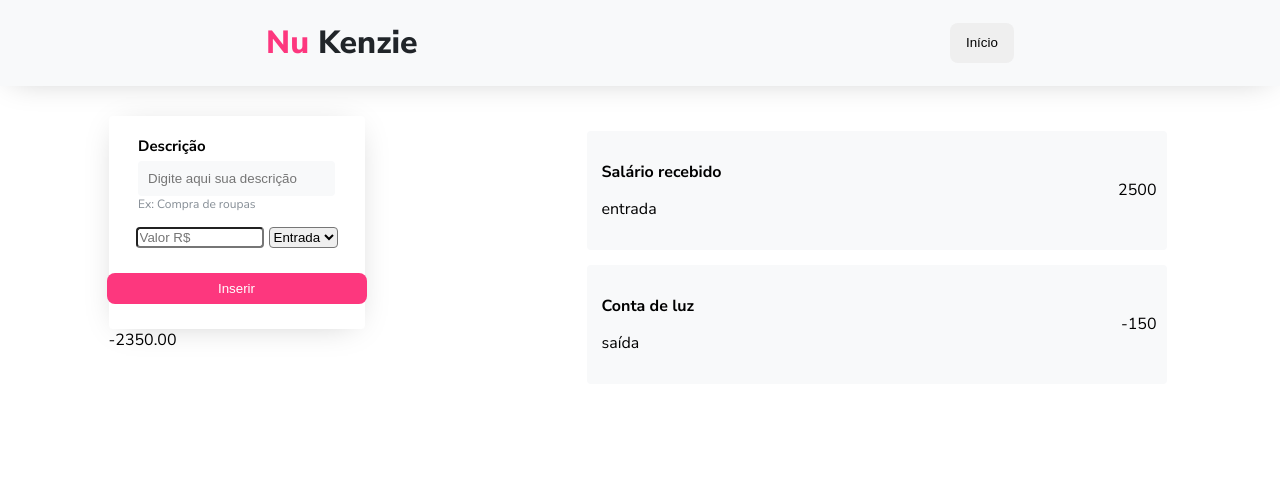
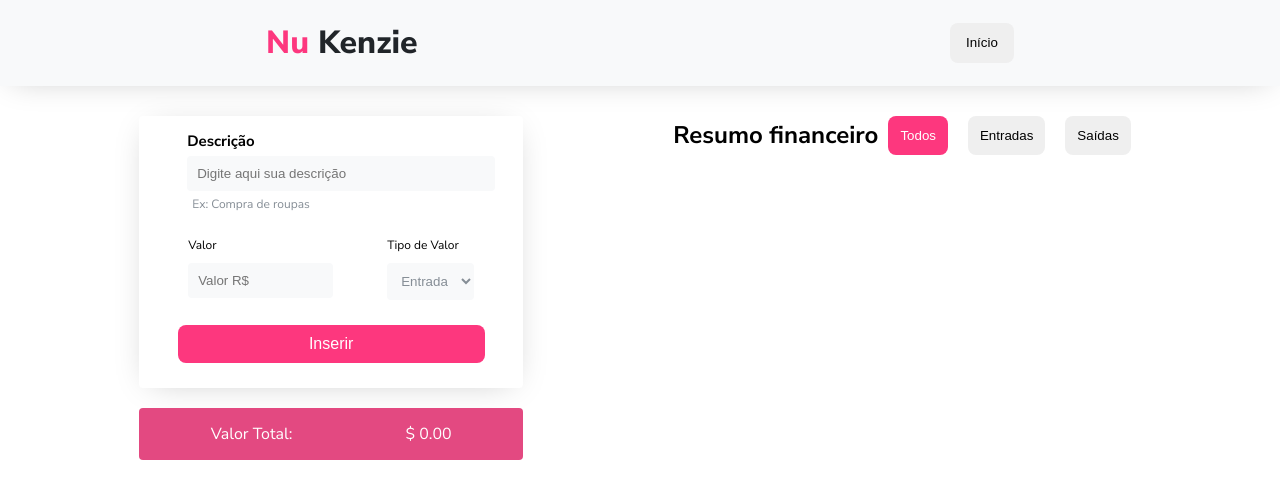
Before and after one commit to Kenzie-Academy-Brasil-Developers/react-entrega-s1-nu-kenzie-guisix18, a React (Create React App) app: page / in a window 1280 px wide. Shown: the top 498 px of the page. Built offline with nearby package versions, Linux system fonts and the light colour scheme.

Commit message:
Fix: Reduce logic and CSS styling done.

```diff
--- a/src/App.css
+++ b/src/App.css
@@ -1,18 +1,89 @@
 body {
   font-family: 'Nunito Sans', sans-serif;
+  width: 100vw;
 }
 
 .mainDiv {
   width: 100vw;
   display: flex;
   flex-direction: row;
-  justify-content: space-around;
+  justify-content: center;
   margin: 0 auto;
 }
 
 .Form {
   display: flex;
-  width: 20vw;
-  margin: 0;
+  width: 30vw;
+  margin: 0 150px 0 0;
   flex-direction: column;
 }
+
+.filters {
+  display: flex;
+  justify-content: space-between;
+  align-items: center;
+}
+
+.filters h2 {
+  margin: 0;
+}
+
+.filters button {
+  padding: 12px;
+  margin: 0 10px;
+}
+
+.Todos {
+  background-color: #FD377E;
+  color: #FFF;
+  cursor: pointer;
+  border-radius: 8px;
+  border: none;
+}
+
+.Entradas {
+  cursor: pointer;
+  border-radius: 8px;
+  border: none;
+}
+
+.Saídas {
+  cursor: pointer;
+  border-radius: 8px;
+  border: none;
+}
+
+
+@media screen and (max-width: 960px) {
+  .mainDiv {
+    flex-direction: column;
+    align-items: center;
+    justify-content: center;
+  }
+
+  .Form {
+    width: 65vw;
+    margin: 0 auto;
+  }
+
+  .filters {
+    flex-direction: column;
+  }
+
+  .filters h2 {
+    margin: 15px 0;
+  }
+
+}
+
+@media screen and (max-width: 650px) {
+  .Form {
+    width: 80vw;
+  }
+}
+
+@media screen and (max-width: 300px) {
+  .Form {
+    width: 95vw;
+  }
+}
--- a/src/App.js
+++ b/src/App.js
@@ -8,8 +8,8 @@ import TotalMoney from './components/TotalMoney';
 function App() {
 
   const [listTransactions, setListTransactions] = useState([
-    { description: "Salário recebido", type: "entrada", value: 2500 },
-    { description: "Conta de luz", type: "saída", value: -150 }
+    // { description: "Salário recebido", type: "entrada", value: 2500 },
+    // { description: "Conta de luz", type: "saída", value: -150 }
   ]);
 
   const moldTransaction = (transaction) => {
@@ -25,6 +25,14 @@ function App() {
           <TotalMoney listTransactions={listTransactions}/>
         </div>
         <div className="List">
+          <div className="filters">
+            <h2>Resumo financeiro</h2>
+            <div className="allButtons">
+              <button className="Todos">Todos</button>
+              <button className="Entradas">Entradas</button>
+              <button className="Saídas">Saídas</button>
+            </div>
+          </div>
           <List listTransactions={listTransactions}/>
         </div>
       </div>
--- a/src/components/Card/index.jsx
+++ b/src/components/Card/index.jsx
@@ -1,15 +1,30 @@
 import "./style.css";
 
 const Card = ({transaction}) => {
+
+    if (transaction.type === "Entrada") {
         return (
-        <div className="cardTransaction">
+            <div className="cardTransaction entrie">
                 <div className="descriType">
                     <h2>{transaction.description}</h2>
                     <p>{transaction.type}</p>
                 </div>
-            <p>{transaction.value}</p>
+                <p>R$ {transaction.value.toFixed(2)}</p>
+            </div>
+        )
+    } else {
+        return (
+            <div className="cardTransaction exit">
+                <div className="descriType">
+                    <h2>{transaction.description}</h2>
+                    <p>{transaction.type}</p>
+                </div>
+                <p>- R$ {transaction.value.toFixed(2)}</p>
             </div>
         )
     }
 
+
+}
+
 export default Card;
--- a/src/components/Card/style.css
+++ b/src/components/Card/style.css
@@ -5,7 +5,7 @@
     display: flex;
     justify-content: space-between;
     align-items: center;
-    margin: 15px 5px;
+    margin: 15px 0;
     border-radius: 4px;
 }
 
@@ -24,3 +24,23 @@
 .descriType h2, p {
     margin: 15px 0;
 }
+
+.descriType p {
+    color: rgba(134, 142, 150, 1);
+}
+
+.entrie {
+    border-left: 3px solid rgba(3, 184, 152, 1);
+}
+
+.exit {
+    border-left: 3px solid rgba(233, 236, 239, 1)
+}
+
+
+@media screen and (max-width: 700px){
+    .cardTransaction {
+        width: 80vw;
+        margin: 15px auto;
+    }
+}
--- a/src/components/Form/index.jsx
+++ b/src/components/Form/index.jsx
@@ -4,7 +4,7 @@ const Form = ({moldTransaction}) => {
 
     const [description, setDescription] = useState("");
     const [value, setValue] = useState(0);
-    const [type, setType] = useState("");
+    const [type, setType] = useState("Entrada");
 
     const obj = {description: description, type: type, value: value};
 
@@ -27,11 +27,19 @@ const Form = ({moldTransaction}) => {
                     <p>Ex: Compra de roupas</p>
                 </div>
                 <div className="inputValue">
+                    <div className="divInputValue">
+                    <p>Valor</p>
                     <input onChange={(event) => setValue(Number(event.target.value))} type="number" placeholder="Valor R$"></input>
-                    <select className="inputsTypes" onClick={validateType}>
-                    <option value="Entrada">Entrada</option>
-                    <option value="Saída">Saída</option>
+                    </div>
+                    <div className="divSelect">
+                        <p>Tipo de Valor</p>
+                        <select className="inputsTypes" onClick={validateType}>
+                            <option value="Entrada">Entrada</option>
+                            <option value="Saída">Saída</option>
                     </select>
+                    </div>
+
+
                 </div>
             <button className="buttonForm" onClick={() => moldTransaction(obj)}>Inserir</button>
             </div>
--- a/src/components/Form/style.css
+++ b/src/components/Form/style.css
@@ -1,5 +1,3 @@
-
-
 .form{
     background: rgba(255, 255, 255, 1);
     display: flex;
@@ -14,11 +12,12 @@ input, select, button {
 }
 
 .inputDescription {
-    margin: 15px 0;
+    width: 75%;
+    margin: 10px 0;
 }
 
 .inputDescription p {
-    margin: 0;
+    margin: 5px;
     font-weight: 300;
     font-size: 12px;
     color: rgba(134, 142, 150, 1);
@@ -30,33 +29,52 @@ input, select, button {
 }
 
 .inputDescription input {
-    width: 90%;
+    width: 100%;
     border: 2px solid #F8F9FA;
     background-color: rgba(248, 249, 250, 1);
     padding: 8px;
-    outline: none;
 }
 
 .inputValue {
     display: flex;
-    justify-content: center;
+    width: 100%;
+    justify-content: space-evenly;
+}
+
+.inputValue p {
+    margin: 10px 0;
 }
 
 .inputValue input {
-    width: 120px;
+    background-color: rgba(248, 249, 250, 1);
+    width: 125px;
+    padding: 10px;
     margin-right: 5px;
+    border: none;
 }
 
-.inputsTypes {
-    display: block;
+.divInputValue p {
+    font-size: 12px;
+}
+
+.divSelect select {
+    background-color: rgba(248, 249, 250, 1);
+    border: none;
+    padding: 10px;
+    color: rgba(134, 142, 150, 1);
+}
+
+.divSelect p {
+    font-size: 12px;
 }
 
 .buttonForm {
     cursor: pointer;
     border: none;
-    width: 260px;
+    width: 80%;
     margin: 25px 5px;
-    padding: 8px;
+    font-size: 16px;
+    padding: 10px;
     background-color: #FD377E;
     color: #fff;
     border-radius: 8px;
--- a/src/components/Header/style.css
+++ b/src/components/Header/style.css
@@ -9,11 +9,13 @@
 }
 
 .header h1 {
+    cursor: pointer;
     font-weight: 800;
     color: #212529;
 }
 
 .header h1 span {
+    cursor: pointer;
     color: #FD377E;
 }
 
--- a/src/components/TotalMoney/index.jsx
+++ b/src/components/TotalMoney/index.jsx
@@ -1,14 +1,17 @@
+import "./style.css";
+
 const TotalMoney = ({listTransactions}) => {
     return (
-        <div>
-            {listTransactions.reduce((valorInicial, valorAnterior) => {
+        <div className="totalMoney">
+            <span>Valor Total: </span>
+            <span> $ {listTransactions.reduce((valorInicial, valorAnterior) => {
                 if (valorAnterior.type === "Entrada") {
                     return valorInicial + valorAnterior.value;
                 } else {
                     const value = valorAnterior.value;
                     return valorInicial - value;
                 }
-            }, 0).toFixed(2)}
+            }, 0).toFixed(2)}</span>
         </div>
     )
 }
--- a/src/components/TotalMoney/style.css
+++ b/src/components/TotalMoney/style.css
@@ -0,0 +1,10 @@
+.totalMoney {
+    display: flex;
+    justify-content: space-around;
+    margin: 20px 0;
+    background-color: rgba(227, 73, 129, 1);
+    color: #fff;
+    text-align: center;
+    border-radius: 4px;
+    padding: 15px;
+}
```
Lines whose indentation alone changed are shown as unchanged.
